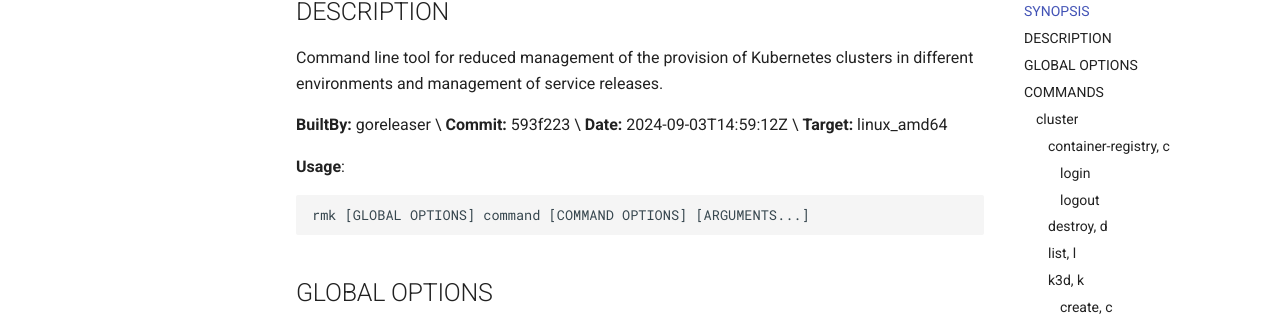
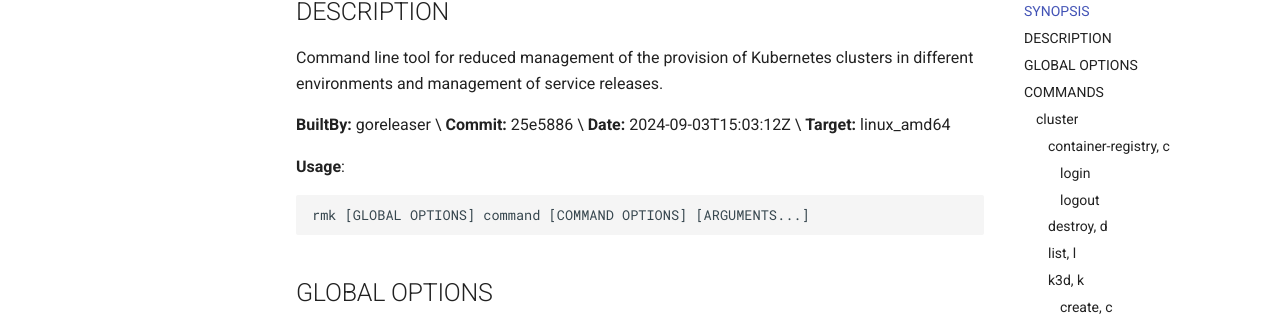
Before and after one commit to edenlabllc/rmk, an MkDocs documentation site: the page built from docs/commands.md, in a window 1280 px wide and 900 px high, scrolled down 384 px. Shown: the part 145-461 px from the top of the window. Built offline with MkDocs 1.6.1 and Material for MkDocs 9.7.7, drawn with Linux system fonts in a browser that asks for light colours; comment, search, counter and statistics services are not loaded; the version menu is left out.

Commit message:
[skip docs commands update] Update commands documentation

```diff
--- a/docs/commands.md
+++ b/docs/commands.md
@@ -18,8 +18,8 @@ rmk
 Command line tool for reduced management of the provision of Kubernetes clusters in different environments and management of service releases.
 
 **BuiltBy:** goreleaser \
-**Commit:** 593f223 \
-**Date:** 2024-09-03T14:59:12Z \
+**Commit:** 25e5886 \
+**Date:** 2024-09-03T15:03:12Z \
 **Target:** linux_amd64
 
 **Usage**:
```
